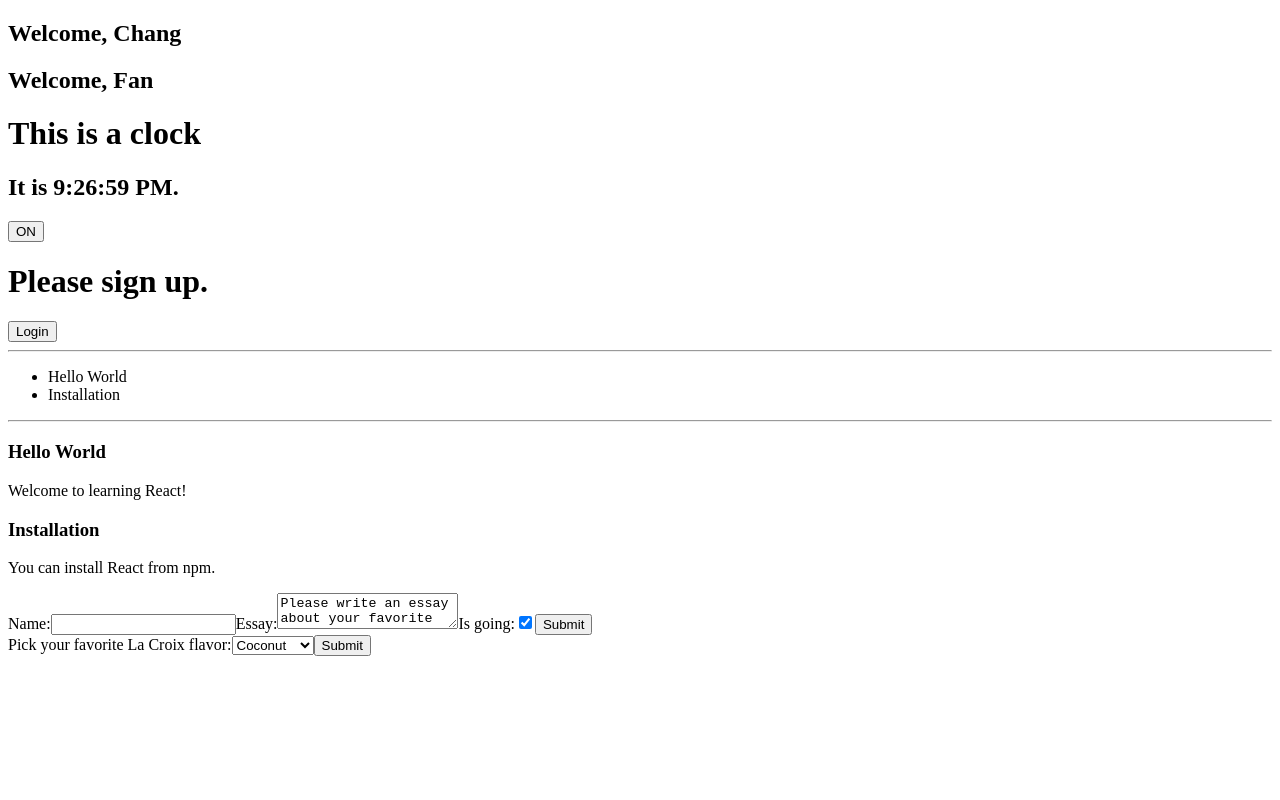
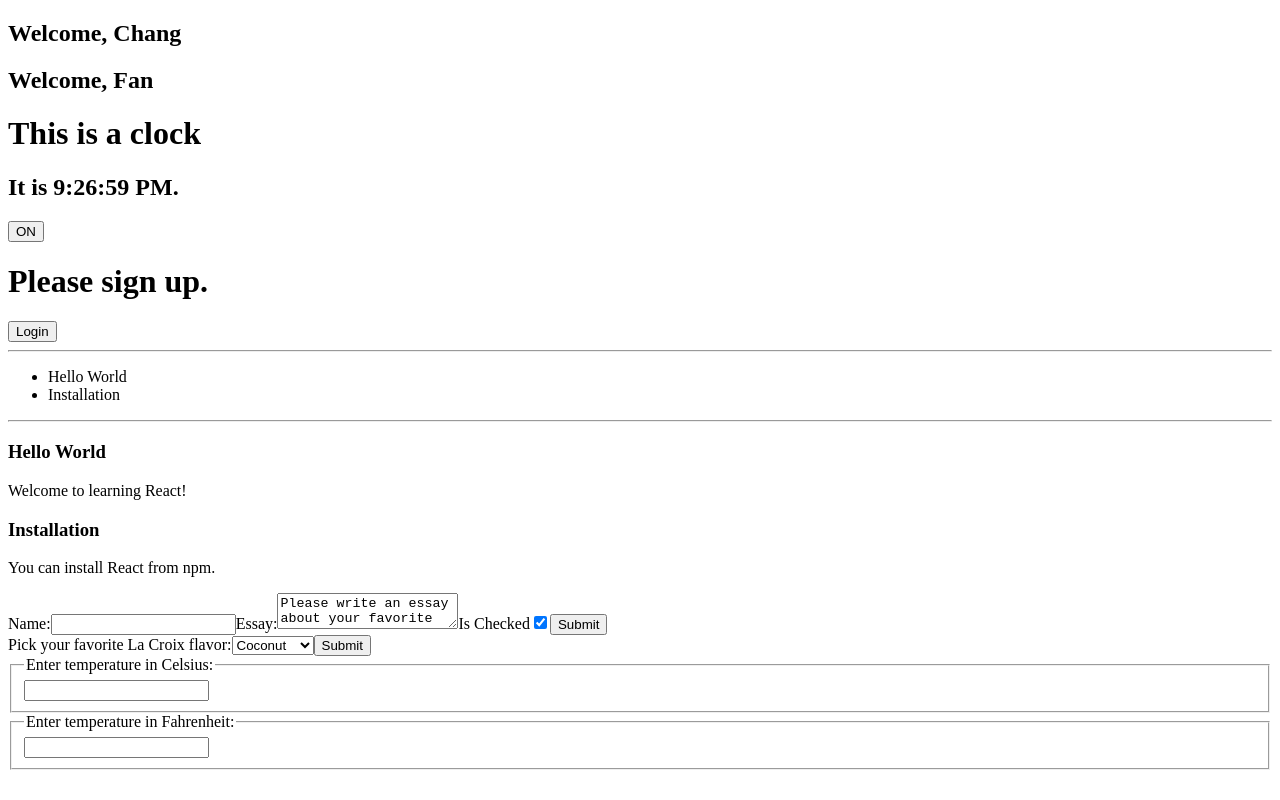
Before and after one commit to sunchang1265/React, a React app: page / in a window 1280 px wide. Built offline with nearby package versions, Linux system fonts and the light colour scheme.

Commit message:
Lift state up

```diff
--- a/src/Forms/NameForm.js
+++ b/src/Forms/NameForm.js
@@ -21,8 +21,13 @@ class NameForm extends React.Component {
         console.log(target);
         // this.setState({ value: event.target.value });
         this.setState({
-            [name]: value
+            [name]: value //Computed property names, use with [] and expression in it
         })
+        //equivalent to
+        // var partialState = {};
+        // partialState[name] = value;
+        // this.setState(partialState);
+        //
     }
 
     // handleEssayChange(event) {
@@ -31,7 +36,9 @@ class NameForm extends React.Component {
 
     handleSubmit(event) {
         alert('A name was submitted: ' + this.state.value + '\n' +
-            'An essay was submitted: ' + this.state.essayValue);
+            'An essay was submitted: ' + this.state.essayValue + '\n' +
+            'Check box is: ' + (this.state.isGoing ? 'Checked' : 'Not Checked')
+        );
         event.preventDefault();
     }
 
@@ -49,7 +56,7 @@ class NameForm extends React.Component {
                 </label>
 
                 <label>
-                    Is going:
+                    {this.state.isGoing ? 'Is Checked' : 'Not Checked'}
                     <input
                         name="isGoing"
                         type="checkbox"
--- /dev/null
+++ b/src/TempCalculator/Calculator.js
@@ -0,0 +1,77 @@
+import React from 'react';
+import ReactDOM from 'react-dom';
+import TemperatureInput from './TemperatureInput';
+
+// function tryConvert(t, convert) {
+//     const input = parseFloat(t);
+//     if (Number.isNaN(input)) {
+//         return '';
+//     }
+//     const output = convert(input);
+//     const rounded = Math.round(output * 1000) / 1000;
+//     return rounded.toString();
+// }
+
+// function toCelsius(fahrenheit) {
+//     return (fahrenheit - 32) * 5 / 9;
+// }
+
+function toFahrenheit(celsius) {
+    return (celsius * 9 / 5) + 32;
+}
+
+class Calculator extends React.Component {
+    constructor(props) {
+        super(props);
+        this.state = { temperature: '', scale: 'c' }
+        this.handleCelsiusChange = this.handleCelsiusChange.bind(this);
+        this.handleFahrenheitChange = this.handleFahrenheitChange.bind(this);
+        this.tryConvert = this.tryConvert.bind(this);
+        this.toCelsius = this.toCelsius.bind(this);
+    }
+    handleCelsiusChange(temperature) {
+        this.setState({ scale: 'c', temperature });
+    }
+
+    handleFahrenheitChange(temperature) {
+        this.setState({ scale: 'f', temperature });
+    }
+
+    tryConvert(t, convert) {
+        const input = parseFloat(t);
+        if (Number.isNaN(input)) {
+            return '';
+        }
+        const output = convert(input);
+        const rounded = Math.round(output * 1000) / 1000;
+        return rounded.toString();
+    }
+
+    toCelsius(fahrenheit) {
+        return (fahrenheit - 32) * 5 / 9;
+    }
+
+    render() {
+        const scale = this.state.scale;
+        const temperature = this.state.temperature;
+        const celsius = scale === 'f' ? this.tryConvert(temperature, this.toCelsius) : temperature;
+        const fahrenheit = scale === 'c' ? this.tryConvert(temperature, toFahrenheit) : temperature;
+
+        return (
+            <div>
+                <TemperatureInput
+                    scale="c"
+                    temperature={celsius}
+                    onTemperatureChange={this.handleCelsiusChange} />
+
+                <TemperatureInput
+                    scale="f"
+                    temperature={fahrenheit}
+                    onTemperatureChange={this.handleFahrenheitChange} />
+
+            </div>
+        );
+    }
+}
+
+export default Calculator;
--- /dev/null
+++ b/src/TempCalculator/TemperatureInput.js
@@ -0,0 +1,31 @@
+import React from 'react';
+import ReactDOM from 'react-dom';
+
+const scaleNames = {
+    c: 'Celsius',
+    f: 'Fahrenheit'
+};
+class TemperatureInput extends React.Component {
+    constructor(props) {
+        super(props);
+        this.handleChange = this.handleChange.bind(this);
+    }
+
+    handleChange(e){
+        this.props.onTemperatureChange(e.target.value);
+    }
+
+    render() {
+        const temperature = this.props.temperature;
+        const scale = this.props.scale;
+        return (
+            <fieldset>
+                <legend>Enter temperature in {scaleNames[scale]}:</legend>
+                <input value={temperature}
+                    onChange={this.handleChange} />
+            </fieldset>
+        );
+    }
+}
+
+export default TemperatureInput;
--- a/src/index.js
+++ b/src/index.js
@@ -8,6 +8,7 @@ import LoginControl from './LoginControl/LoginControl';
 import Blog from './Blog';
 import NameForm from './Forms/NameForm';
 import FlavorForm from './Forms/FlavorForm';
+import Calculator from './TempCalculator/Calculator';
 
 const arr = [1, 2, 3];
 const test = () => console.log(...arr);
@@ -28,6 +29,7 @@ ReactDOM.render(
         <Blog posts={posts}/>
         <NameForm />
         <FlavorForm />
+        <Calculator />
     </div>,
     document.getElementById("root")
 );
```
